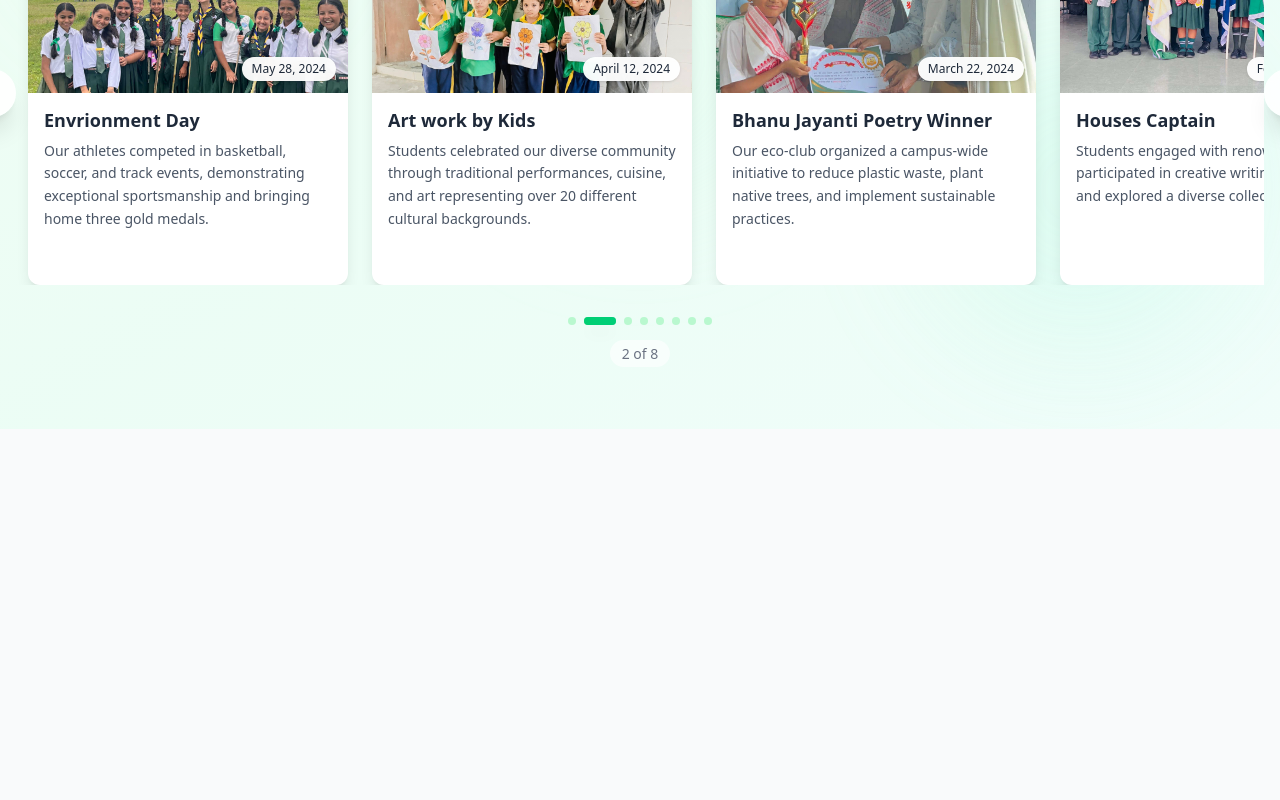
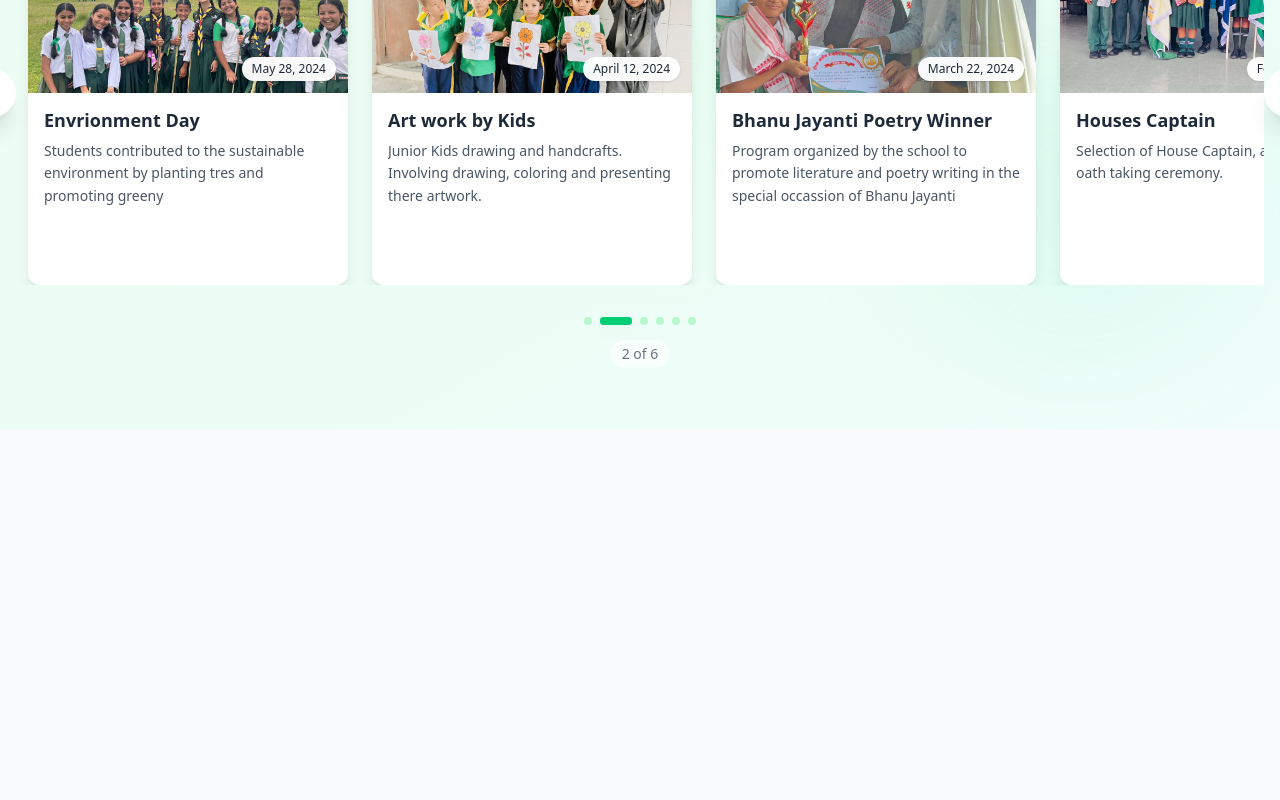
Before and after one commit to Shahil-8848/EdenGarden, a React (Vite) app: page / in a window 1280 px wide. Shown: the part 1900-2700 px from the top of the page. Built offline with nearby package versions, Linux system fonts and the light colour scheme.

Commit message:
Barsha miss upadted

```diff
--- a/src/MyComponents/EventSlider.tsx
+++ b/src/MyComponents/EventSlider.tsx
@@ -26,7 +26,7 @@ const schoolEvents: EventItem[] = [
     id: "1",
     title: "Annual School Captain & House Captain Badges",
     description:
-      "Our students showcased innovative projects exploring renewable energy, biodiversity conservation, and sustainable technology solutions.",
+      "Selection of School, House and Class Captain along with badges for them  ",
     image: badge,
     date: "June 15, 2024",
     category: "Academic",
@@ -36,7 +36,7 @@ const schoolEvents: EventItem[] = [
     id: "2",
     title: "Envrionment Day",
     description:
-      "Our athletes competed in basketball, soccer, and track events, demonstrating exceptional sportsmanship and bringing home three gold medals.",
+      "Students contributed to the sustainable environment by planting tres and promoting greeny",
     image: env,
     date: "May 28, 2024",
     category: "Sports",
@@ -46,7 +46,7 @@ const schoolEvents: EventItem[] = [
     id: "3",
     title: "Art work by Kids",
     description:
-      "Students celebrated our diverse community through traditional performances, cuisine, and art representing over 20 different cultural backgrounds.",
+      "Junior Kids drawing and handcrafts. Involving drawing, coloring and presenting there artwork.",
     image: event1,
     date: "April 12, 2024",
     category: "Cultural",
@@ -56,7 +56,7 @@ const schoolEvents: EventItem[] = [
     id: "4",
     title: "Bhanu Jayanti Poetry Winner",
     description:
-      "Our eco-club organized a campus-wide initiative to reduce plastic waste, plant native trees, and implement sustainable practices.",
+      "Program organized by the school to promote literature and poetry writing in the special occassion of Bhanu Jayanti",
     image: poet,
     date: "March 22, 2024",
     category: "Environment",
@@ -66,7 +66,7 @@ const schoolEvents: EventItem[] = [
     id: "5",
     title: "Houses Captain",
     description:
-      "Students engaged with renowned authors, participated in creative writing workshops, and explored a diverse collection of books.",
+      "Selection of House Captain, along with their oath taking ceremony. ",
     image: houses,
     date: "February 18, 2024",
     category: "Academic",
@@ -76,32 +76,32 @@ const schoolEvents: EventItem[] = [
     id: "6",
     title: "InterHouse Futsal Tournament",
     description:
-      "Teams competed to design solutions for real-world problems using robotics, coding, and engineering principles.",
+      "Teams competed to represent their houses and enjoyed playing the game for the winning price.",
     image: futsal,
     date: "January 25, 2024",
     category: "Technology",
     link: "/events/stem-challenge",
   },
-  {
-    id: "7",
-    title: "Music & Arts Showcase",
-    description:
-      "Our talented musicians and artists displayed their creativity through concerts, art exhibitions, and collaborative performances.",
-    image: event1,
-    date: "December 10, 2023",
-    category: "Arts",
-    link: "/events/music-arts-showcase",
-  },
-  {
-    id: "8",
-    title: "Community Service Day",
-    description:
-      "Students volunteered at local shelters, cleaned parks, and organized food drives, making a positive impact in our community.",
-    image: event1,
-    date: "November 15, 2023",
-    category: "Community",
-    link: "/events/community-service",
-  },
+  // {
+  //   id: "7",
+  //   title: "Music & Arts Showcase",
+  //   description:
+  //     "Our talented musicians and artists displayed their creativity through concerts, art exhibitions, and collaborative performances.",
+  //   image: event1,
+  //   date: "December 10, 2023",
+  //   category: "Arts",
+  //   link: "/events/music-arts-showcase",
+  // },
+  // {
+  //   id: "8",
+  //   title: "Community Service Day",
+  //   description:
+  //     "Students volunteered at local shelters, cleaned parks, and organized food drives, making a positive impact in our community.",
+  //   image: event1,
+  //   date: "November 15, 2023",
+  //   category: "Community",
+  //   link: "/events/community-service",
+  // },
 ];
 
 // Compact Event Card Component
--- a/src/pages/HomePage.tsx
+++ b/src/pages/HomePage.tsx
@@ -395,7 +395,7 @@ const HomePage = () => {
                   </div>
                   <div className="p-4 flex-grow">
                     <h3 className="font-semibold text-lg mb-1">
-                      Annual Sports Day
+                      Krishna Janmashtami
                     </h3>
                     <div className="flex items-center text-gray-500 text-sm mb-2">
                       <svg
@@ -415,8 +415,8 @@ const HomePage = () => {
                       <span>9:00 AM - 4:00 PM</span>
                     </div>
                     <p className="text-gray-600 text-sm">
-                      Join us for a day full of exciting sports activities and
-                      competitions. All students and parents are welcome.
+                      Join us for on the celebration of birth day of Lord
+                      Krishna
                     </p>
                   </div>
                 </div>
@@ -589,7 +589,7 @@ const HomePage = () => {
                     href="mailto:info@samriddhischool.edu.np"
                     className="hover:text-white/80 transition-colors"
                   >
-                    edengarden@gmail.com
+                    edengarden169@gmail.com
                   </a>
                 </li>
                 <li className="flex items-center space-x-3">
--- a/src/pages/Teachers.tsx
+++ b/src/pages/Teachers.tsx
@@ -33,7 +33,7 @@ const teachersData: Teacher[] = [
   {
     id: "1",
     name: "Khemraj Sharma Acharya",
-    title: "Head of Mathematics Department",
+    title: "Vice Principle",
     department: "English",
     image: demo,
     email: "e.rodriguez@school.edu",
@@ -83,8 +83,8 @@ const teachersData: Teacher[] = [
   {
     id: "3",
     name: "Gitaram Acharya",
-    title: "English Literature Specialist",
-    department: "English",
+    title: "Coordinator",
+    department: "",
     image: demo,
     email: "s.johnson@school.edu",
     phone: "+1 (555) 345-6789",
@@ -109,18 +109,18 @@ const teachersData: Teacher[] = [
   },
   {
     id: "4",
-    name: "Mr. David Kim",
-    title: "Technology Integration Coordinator",
-    department: "Technology",
+    name: "Barsha Magar",
+    title: "Account and Mathematics",
+    department: "",
     image: demo,
-    email: "d.kim@school.edu",
+    email: "brsamgr23@gmail.com",
     phone: "+1 (555) 456-7890",
     education: [
-      "M.S. in Computer Science - Carnegie Mellon",
-      "B.S. in Software Engineering - MIT",
+      "Master's in Business Studies(M.B.S)",
+      "M.Ed in School Counselling",
     ],
-    experience: "8 years",
-    specializations: ["Programming", "Robotics", "AI & Machine Learning"],
+    experience: "11 years",
+    specializations: ["Accounts", "Geogebra", "Maths"],
     achievements: [
       "Coding Club Founder",
       "Tech Innovation Award",
```
